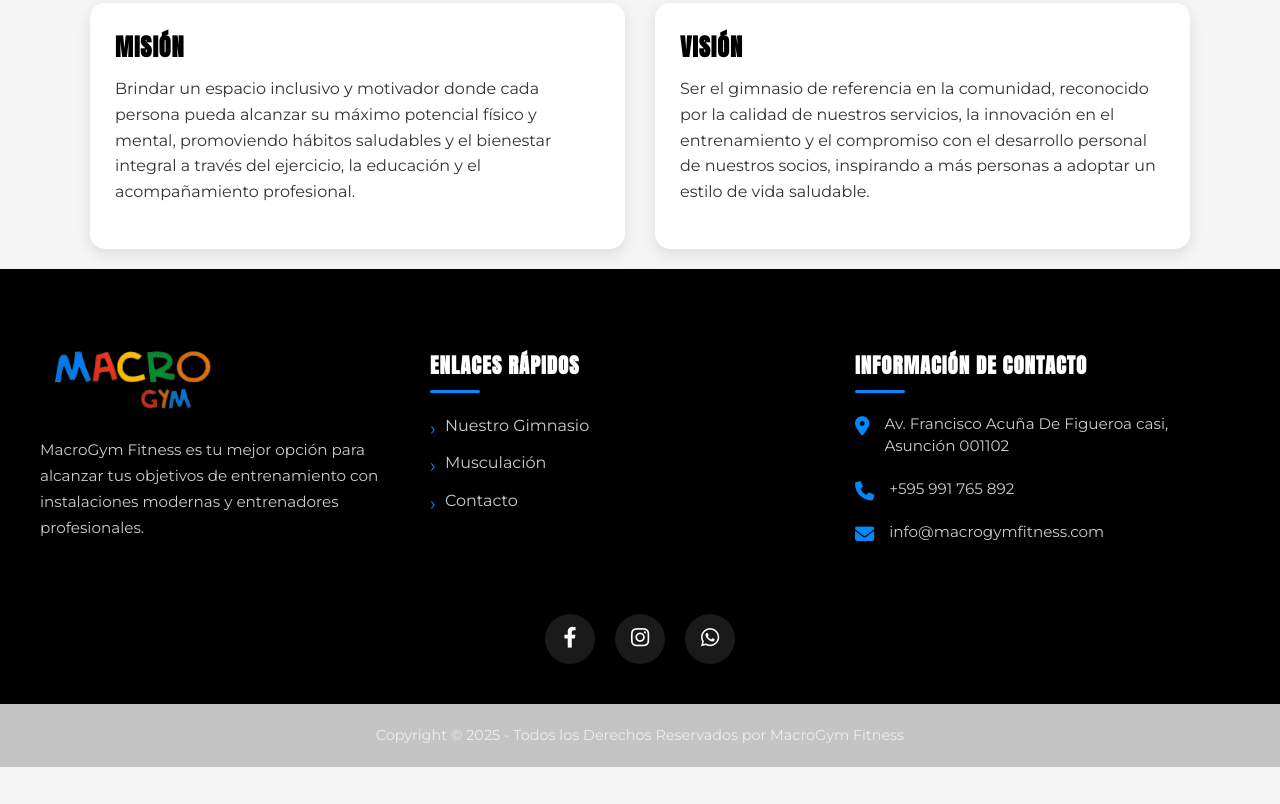
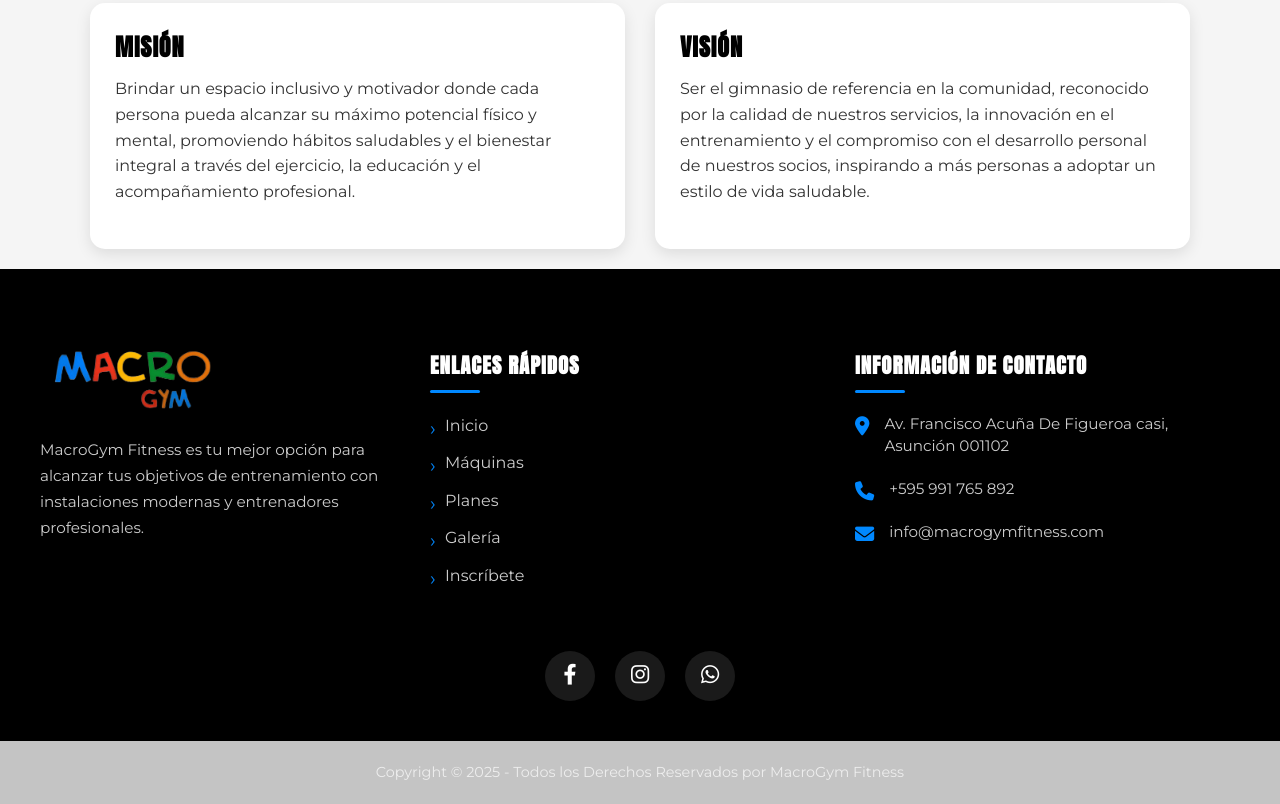
Before and after one commit to BenjaminSVG/defensa-diseno-web, a plain HTML site: page sobre nosotros.html in a window 1280 px wide. Shown: the part 859-1663 px from the top of the page. Before the commit the page ends 1626 px from the top, so only its background shows below. Drawn offline with Linux system fonts and the light colour scheme.

Commit message:
navbar cambiado

```diff
--- a/sobre nosotros.html
+++ b/sobre nosotros.html
@@ -26,7 +26,7 @@
                     </div>
                     <ul class="nav-menu">
                         <li class="nav-item submenu">
-                        <a href="index.html" class="nav-link active">Inicio ▾</a>
+                        <a href="index.html" class="nav-link">Inicio ▾</a>
                         <ul class="submenu-items">
                             <li><a href="sobre nosotros.html">SOBRE NOSOTROS
                         </ul>
@@ -99,9 +99,11 @@
                 <div class="footer-links">
                     <h3>Enlaces rápidos</h3>
                     <ul>
-                        <li><a href="#entrena_aqui">Nuestro Gimnasio</a></li>
-                        <li><a href="#desarrollo_musculacion">Musculación</a></li>
-                        <li><a href="#contacto">Contacto</a></li>
+                        <li><a href="index.html">Inicio</a></li>
+                        <li><a href="maquinas.html">Máquinas</a></li>
+                        <li><a href="planes.html">Planes</a></li>
+                        <li><a href="galeria.html">Galería</a></li>
+                        <li><a href="clientes.html">Inscríbete</a></li>
                     </ul>
                 </div>
                 <div class="footer-contact">
```
Also changed, not shown: Planes.html (+1 -1 lines), clientes.html (+1 -1 lines), galeria.html (+1 -1 lines), maquinas.html (+4 -4 lines).
